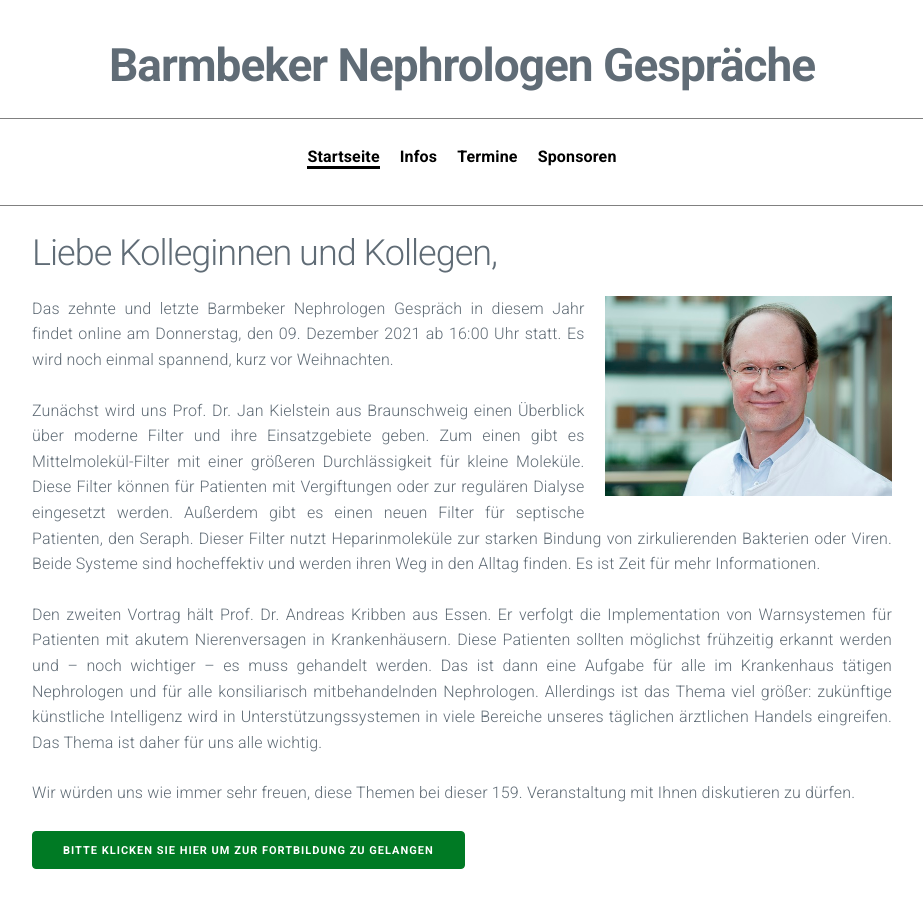
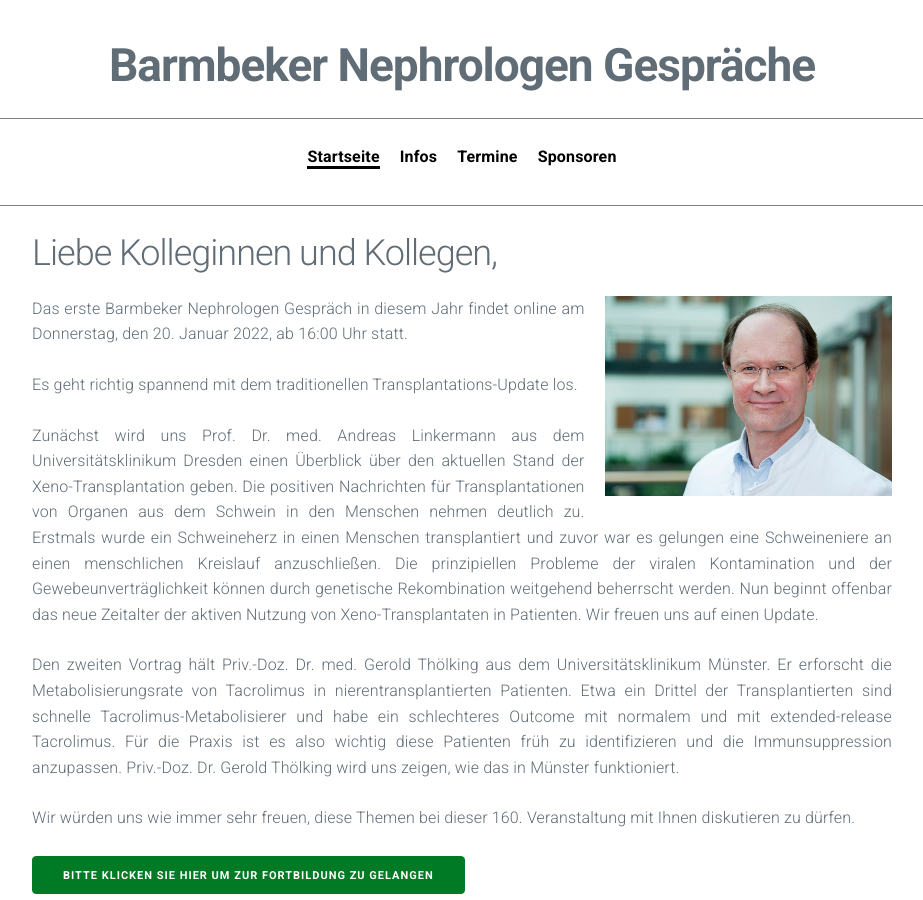
Before and after one commit to manuelpaul86/manuelpaul86.github.io, a Jekyll site: the page built from index.md, in a window 1280 px wide and 900 px high. Shown: the whole window, without its empty margins (178-1101 px from the left). Built offline with Jekyll 4.4.1, drawn with Linux system fonts in a browser that asks for light colours.

Commit message:
Update index.md

```diff
--- a/index.md
+++ b/index.md
@@ -4,15 +4,17 @@ title: Barmbeker Nephrologen Gespräche
 ---
 ## Liebe Kolleginnen und Kollegen,
 
-<img src="/assets/images/CA_Meyer.jpg" height="200rem" style="float:right; margin-left:20px; margin-bottom:20px;">Das zehnte und letzte Barmbeker Nephrologen Gespräch in diesem Jahr findet online am Donnerstag, den 09. Dezember 2021 ab 16:00 Uhr statt. Es wird noch einmal spannend, kurz vor Weihnachten.
+<img src="/assets/images/CA_Meyer.jpg" height="200rem" style="float:right; margin-left:20px; margin-bottom:20px;">Das erste Barmbeker Nephrologen Gespräch in diesem Jahr findet online am Donnerstag, den 20. Januar 2022, ab 16:00 Uhr statt.
 
-Zunächst wird uns Prof. Dr. Jan Kielstein aus Braunschweig einen Überblick über moderne Filter und ihre Einsatzgebiete geben. Zum einen gibt es Mittelmolekül-Filter mit einer größeren Durchlässigkeit für kleine Moleküle. Diese Filter können für Patienten mit Vergiftungen oder zur regulären Dialyse eingesetzt werden. Außerdem gibt es einen neuen Filter für septische Patienten, den Seraph. Dieser Filter nutzt Heparinmoleküle zur starken Bindung von zirkulierenden Bakterien oder Viren. Beide Systeme sind hocheffektiv und werden ihren Weg in den Alltag finden. Es ist Zeit für mehr Informationen.
+Es geht richtig spannend mit dem traditionellen Transplantations-Update los.
 
-Den zweiten Vortrag hält Prof. Dr. Andreas Kribben aus Essen. Er verfolgt die Implementation von Warnsystemen für Patienten mit akutem Nierenversagen in Krankenhäusern. Diese Patienten sollten möglichst frühzeitig erkannt werden und – noch wichtiger – es muss gehandelt werden. Das ist dann eine Aufgabe für alle im Krankenhaus tätigen Nephrologen und für alle konsiliarisch mitbehandelnden Nephrologen. Allerdings ist das Thema viel größer: zukünftige künstliche Intelligenz wird in Unterstützungssystemen in viele Bereiche unseres täglichen ärztlichen Handels eingreifen. Das Thema ist daher für uns alle wichtig.
+Zunächst wird uns Prof. Dr. med. Andreas Linkermann aus dem Universitätsklinikum Dresden einen Überblick über den aktuellen Stand der Xeno-Transplantation geben. Die positiven Nachrichten für Transplantationen von Organen aus dem Schwein in den Menschen nehmen deutlich zu. Erstmals wurde ein Schweineherz in einen Menschen transplantiert und zuvor war es gelungen eine Schweineniere an einen menschlichen Kreislauf anzuschließen. Die prinzipiellen Probleme der viralen Kontamination und der Gewebeunverträglichkeit können durch genetische Rekombination weitgehend beherrscht werden. Nun beginnt offenbar das neue Zeitalter der aktiven Nutzung von Xeno-Transplantaten in Patienten. Wir freuen uns auf einen Update.
 
-Wir würden uns wie immer sehr freuen, diese Themen bei dieser 159. Veranstaltung mit Ihnen diskutieren zu dürfen.
+Den zweiten Vortrag hält Priv.-Doz. Dr. med. Gerold Thölking aus dem Universitätsklinikum Münster. Er erforscht die Metabolisierungsrate von Tacrolimus in nierentransplantierten Patienten. Etwa ein Drittel der Transplantierten sind schnelle Tacrolimus-Metabolisierer und habe ein schlechteres Outcome mit normalem und mit extended-release Tacrolimus. Für die Praxis ist es also wichtig diese Patienten früh zu identifizieren und die Immunsuppression anzupassen. Priv.-Doz. Dr. Gerold Thölking wird uns zeigen, wie das in Münster funktioniert.
 
-<a class="button" href="https://teams.microsoft.com/l/meetup-join/19%3ameeting_MTFhZjE5YmYtZjgwYS00YWRkLWIwMjItNDJjMTU5OTIwMjc5%40thread.v2/0?context=%7b%22Tid%22%3a%22e6160a47-a12e-4ab1-be56-bddd09456693%22%2c%22Oid%22%3a%2254de3200-43af-4cbb-8fde-9d0457be7bcb%22%7d" target="_blank">Bitte klicken Sie hier um zur Fortbildung zu gelangen</a>
+Wir würden uns wie immer sehr freuen, diese Themen bei dieser 160. Veranstaltung mit Ihnen diskutieren zu dürfen.
+
+<a class="button" href="https://teams.microsoft.com/l/meetup-join/19%3ameeting_N2E0ZGI0NmEtOGVlNS00ZTFkLTk0YzEtNTkwMWE0YmFhMjIy%40thread.v2/0?context=%7b%22Tid%22%3a%22e6160a47-a12e-4ab1-be56-bddd09456693%22%2c%22Oid%22%3a%2254de3200-43af-4cbb-8fde-9d0457be7bcb%22%7d" target="_blank">Bitte klicken Sie hier um zur Fortbildung zu gelangen</a>
 
 Mit herzlichen Grüßen Ihr
 
```
